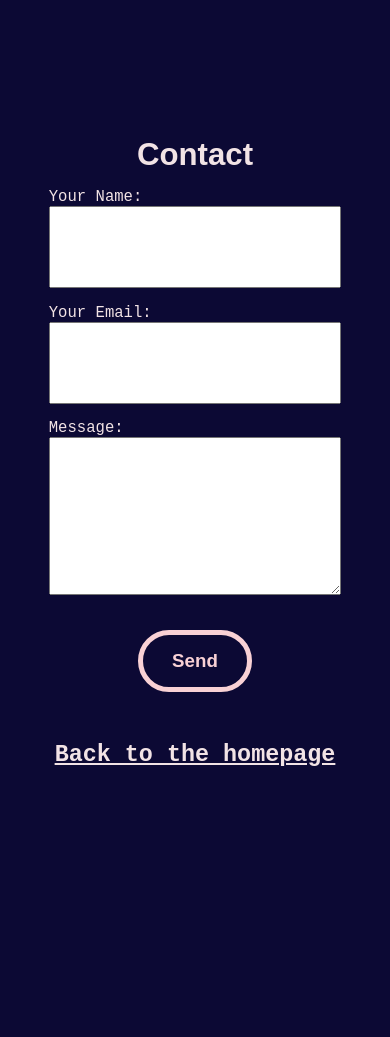
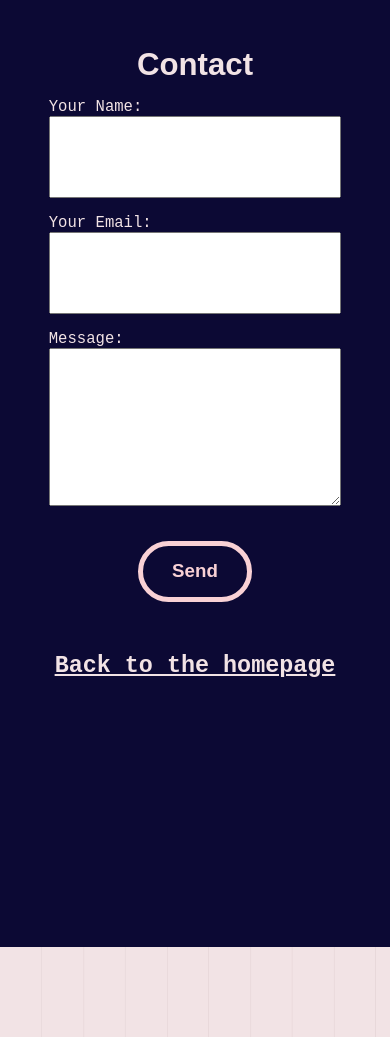
Before and after one commit to breezyfasano/breezyfasano-blog-v2, a Jekyll site: the page built from contact.md, in a window 390 px wide. Built offline with Jekyll 4.4.1, drawn with Linux system fonts in a browser that asks for light colours; some web fonts are replaced; after the commit the page ends 947 px from its top, so only the background shows below that.

Commit message:
adjusted contact form mobile height

```diff
--- a/css/forms.scss
+++ b/css/forms.scss
@@ -30,7 +30,7 @@ body {
     flex-direction: column;
     align-items: center;
     height: 100%;
-    padding-top: 35%;
+    padding-top: 12%;
     @include for-desktop-up {
         padding-top: 2%;
         overflow: hidden;
```
